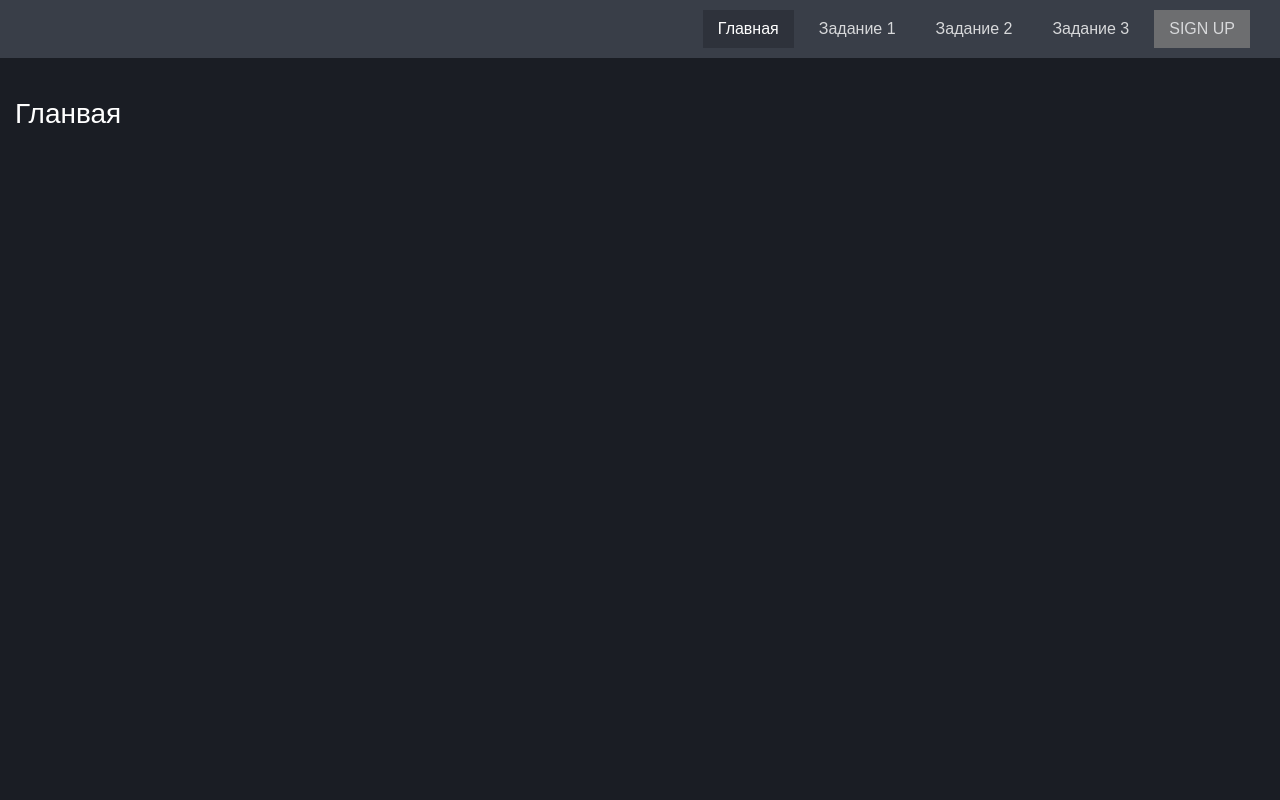
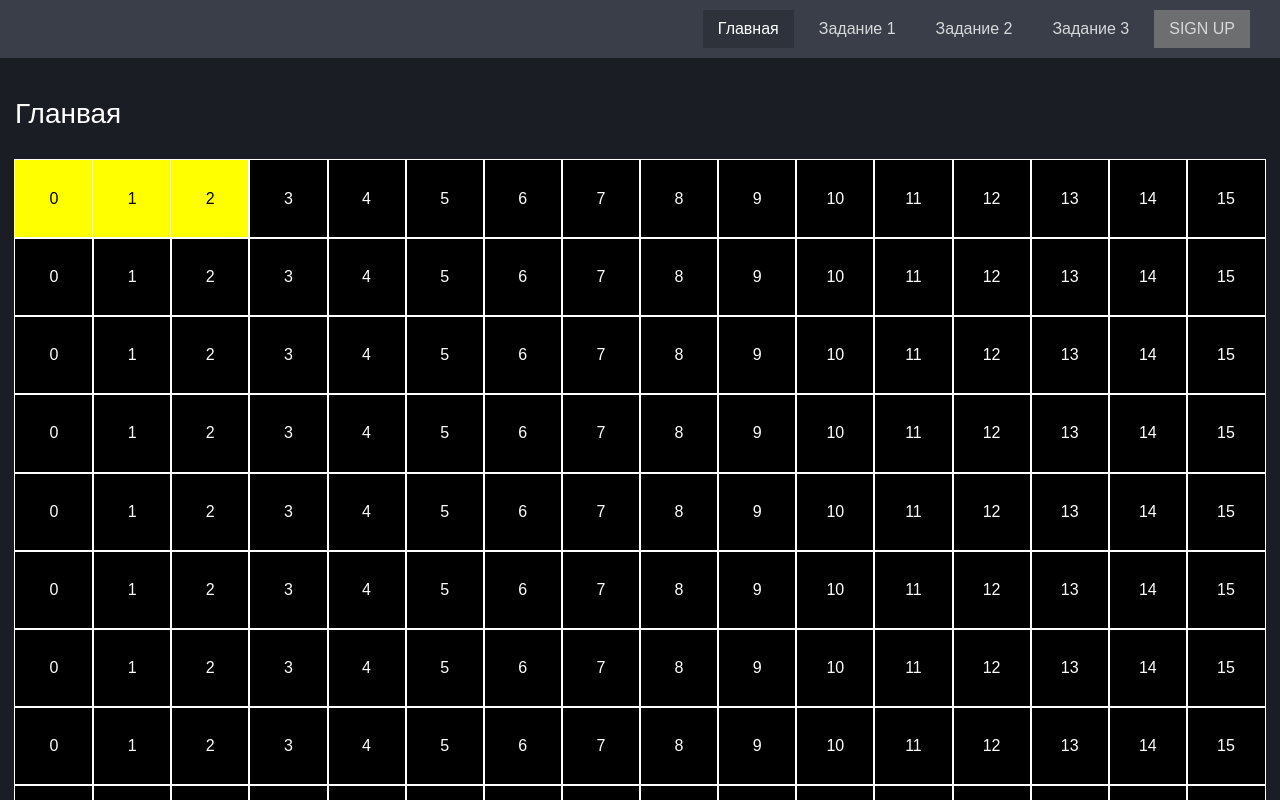
Before and after one commit to nikita-developer/Lofty, a Nuxt app: page / in a window 1280 px wide. Shown: the top 800 px of the page. Built offline with nearby package versions, Linux system fonts and the light colour scheme.

Commit message:
Начало разработки змейки

```diff
--- a/pages/index.vue
+++ b/pages/index.vue
@@ -1,3 +1,360 @@
 <template>
-    <h1>Гланвая</h1>
+    <div>
+        <h1>Гланвая</h1>
+        <div class="field">
+            <div class="field__body">
+                <div
+                    class="field__row"
+                    v-for="(item, index) in field"
+                    :key="index"
+                >
+                    <div
+                        class="field__col"
+                        v-for="(item, i) in field[index]"
+                        :key="i"
+                    >
+                        <span :class="{ active: item }">{{ i }}</span>
+                    </div>
+                </div>
+            </div>
+        </div>
+    </div>
 </template>
+
+<script setup>
+const field = ref([
+    [
+        true,
+        true,
+        true,
+        false,
+        false,
+        false,
+        false,
+        false,
+        false,
+        false,
+        false,
+        false,
+        false,
+        false,
+        false,
+        false,
+    ],
+    [
+        false,
+        false,
+        false,
+        false,
+        false,
+        false,
+        false,
+        false,
+        false,
+        false,
+        false,
+        false,
+        false,
+        false,
+        false,
+        false,
+    ],
+    [
+        false,
+        false,
+        false,
+        false,
+        false,
+        false,
+        false,
+        false,
+        false,
+        false,
+        false,
+        false,
+        false,
+        false,
+        false,
+        false,
+    ],
+    [
+        false,
+        false,
+        false,
+        false,
+        false,
+        false,
+        false,
+        false,
+        false,
+        false,
+        false,
+        false,
+        false,
+        false,
+        false,
+        false,
+    ],
+    [
+        false,
+        false,
+        false,
+        false,
+        false,
+        false,
+        false,
+        false,
+        false,
+        false,
+        false,
+        false,
+        false,
+        false,
+        false,
+        false,
+    ],
+    [
+        false,
+        false,
+        false,
+        false,
+        false,
+        false,
+        false,
+        false,
+        false,
+        false,
+        false,
+        false,
+        false,
+        false,
+        false,
+        false,
+    ],
+    [
+        false,
+        false,
+        false,
+        false,
+        false,
+        false,
+        false,
+        false,
+        false,
+        false,
+        false,
+        false,
+        false,
+        false,
+        false,
+        false,
+    ],
+    [
+        false,
+        false,
+        false,
+        false,
+        false,
+        false,
+        false,
+        false,
+        false,
+        false,
+        false,
+        false,
+        false,
+        false,
+        false,
+        false,
+    ],
+    [
+        false,
+        false,
+        false,
+        false,
+        false,
+        false,
+        false,
+        false,
+        false,
+        false,
+        false,
+        false,
+        false,
+        false,
+        false,
+        false,
+    ],
+    [
+        false,
+        false,
+        false,
+        false,
+        false,
+        false,
+        false,
+        false,
+        false,
+        false,
+        false,
+        false,
+        false,
+        false,
+        false,
+        false,
+    ],
+    [
+        false,
+        false,
+        false,
+        false,
+        false,
+        false,
+        false,
+        false,
+        false,
+        false,
+        false,
+        false,
+        false,
+        false,
+        false,
+        false,
+    ],
+    [
+        false,
+        false,
+        false,
+        false,
+        false,
+        false,
+        false,
+        false,
+        false,
+        false,
+        false,
+        false,
+        false,
+        false,
+        false,
+        false,
+    ],
+    [
+        false,
+        false,
+        false,
+        false,
+        false,
+        false,
+        false,
+        false,
+        false,
+        false,
+        false,
+        false,
+        false,
+        false,
+        false,
+        false,
+    ],
+    [
+        false,
+        false,
+        false,
+        false,
+        false,
+        false,
+        false,
+        false,
+        false,
+        false,
+        false,
+        false,
+        false,
+        false,
+        false,
+        false,
+    ],
+    [
+        false,
+        false,
+        false,
+        false,
+        false,
+        false,
+        false,
+        false,
+        false,
+        false,
+        false,
+        false,
+        false,
+        false,
+        false,
+        false,
+    ],
+    [
+        false,
+        false,
+        false,
+        false,
+        false,
+        false,
+        false,
+        false,
+        false,
+        false,
+        false,
+        false,
+        false,
+        false,
+        false,
+        false,
+    ],
+])
+</script>
+
+<style lang="scss" scoped>
+.field {
+    position: relative;
+    background-color: #000;
+    padding-top: 100%;
+
+    &__body {
+        position: absolute;
+        top: 0;
+        right: 0;
+        bottom: 0;
+        left: 0;
+    }
+
+    &__row {
+        display: flex;
+    }
+
+    &__col {
+        position: relative;
+        width: 6.25%;
+        padding-top: 6.25%;
+        outline: 1px solid white;
+        display: flex;
+
+        & span {
+            position: absolute;
+            top: 0;
+            right: 0;
+            bottom: 0;
+            left: 0;
+            display: flex;
+            justify-content: center;
+            align-items: center;
+            color: #fff;
+
+            &.active {
+                background-color: yellow;
+                color: #000;
+            }
+        }
+    }
+}
+</style>
```
